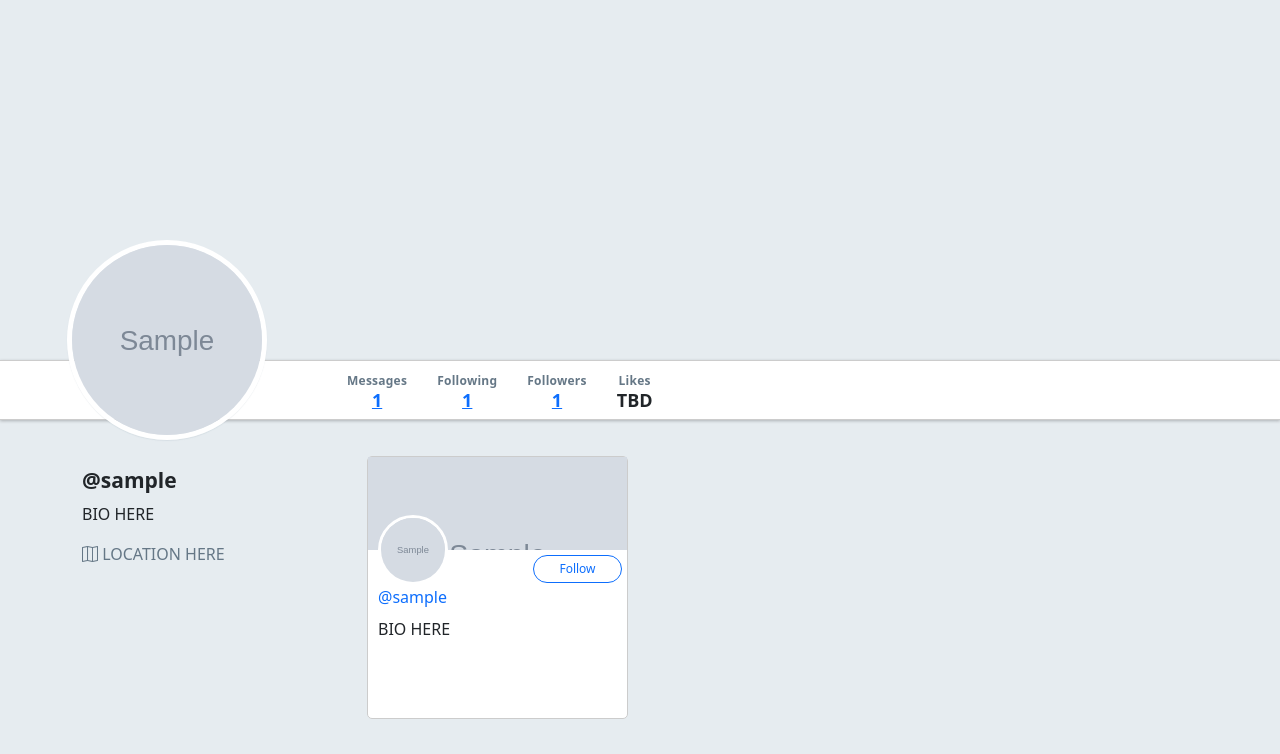
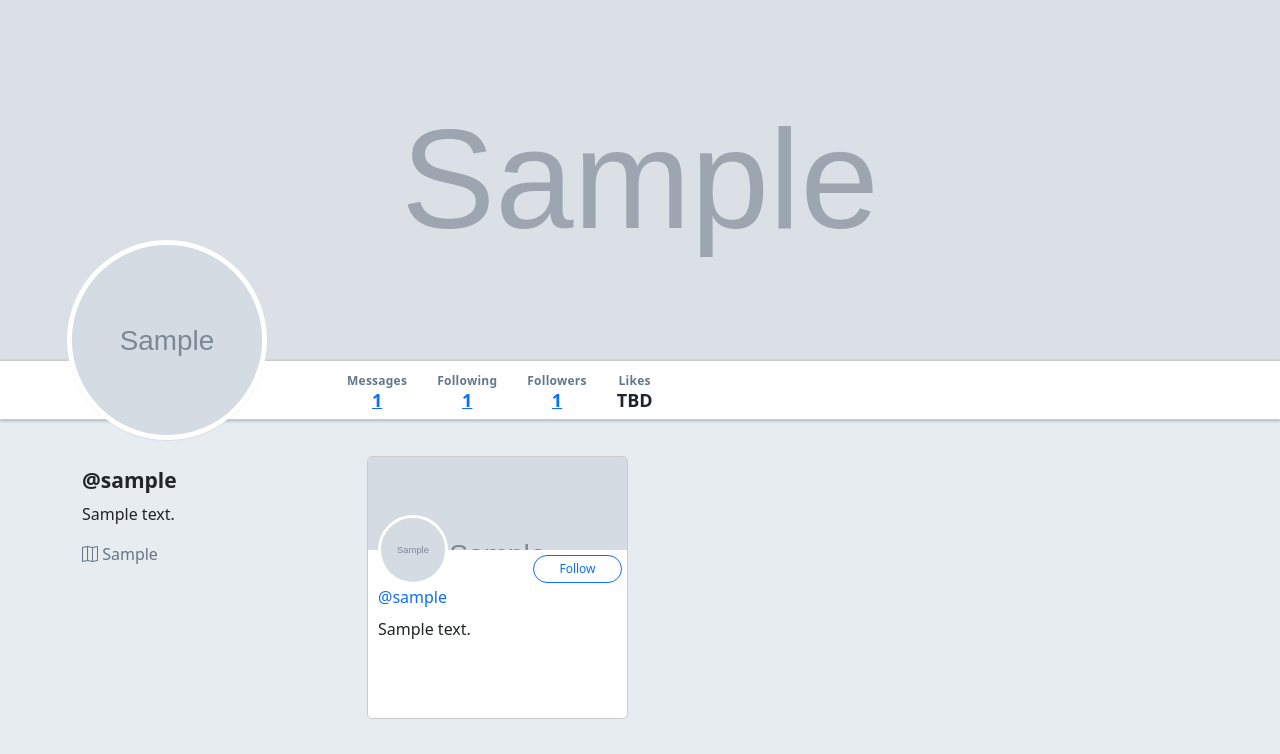
Before and after one commit to brianhjoo/Flask-Warbler, a Flask app: template templates/users/followers.html in a window 1280 px wide. Shown: the part 46-800 px from the top of the page. Run offline with Flask 2, Linux system fonts and the light colour scheme; the template is opened without the code that fills it: values that come from a table or form of the project are taken from there, others are empty; tables that the repository leaves empty hold one stand-in row (values such as "Sample post"); grey boxes marked "Sample" are stand-in pictures.

Commit message:
fixed user profile location, bio, header image and fixed user cards to display the bio

```diff
--- a/forms.py
+++ b/forms.py
@@ -46,5 +46,8 @@ class LoginForm(FlaskForm):
     )
 
 
+
+
+
 class CSRF_Form(FlaskForm):
     """For CSRF protection"""
--- a/static/stylesheets/style.css
+++ b/static/stylesheets/style.css
@@ -200,8 +200,9 @@ nav + .container {
   height: 360px;
   margin-top: -16px;
   opacity: 0.7;
-  background-size: cover;
+  background-size: center;
   background-position: top center;
+  overflow: hidden;
 }
 
 .full-width {
--- a/templates/base.html
+++ b/templates/base.html
@@ -56,6 +56,7 @@
           </a>
         </li>
         <li><a href="/messages/new">New Message</a></li>
+        <!--TODO: link tag not working with csrf -->
         <form action="/logout" method="POST">
           {{ g.form.hidden_tag() }}
           <li>
--- a/templates/users/detail.html
+++ b/templates/users/detail.html
@@ -2,9 +2,9 @@
 
 {% block content %}
 
-<div id="warbler-hero"
-     class="full-width">
-</div>
+<img id="warbler-hero"
+     class="full-width"
+     src="{{ user.header_image_url }}">
 <img src="{{ user.image_url }}"
      alt="Image for {{ user.username }}"
      id="profile-avatar">
@@ -80,10 +80,10 @@
 <div class="row">
   <div class="col-sm-3">
     <h4 id="sidebar-username">@{{ user.username }}</h4>
-    <p>BIO HERE</p>
+    <p>{{ user.bio }}</p>
     <p class="user-location">
       <span class="bi bi-map"></span>
-      LOCATION HERE
+      {{ user.location }}
     </p>
   </div>
 
--- a/templates/users/followers.html
+++ b/templates/users/followers.html
@@ -36,7 +36,7 @@
             {% endif %}
 
           </div>
-          <p class="card-bio">BIO HERE</p>
+          <p class="card-bio">{{ follower.bio }}</p>
         </div>
       </div>
     </div>
--- a/templates/users/following.html
+++ b/templates/users/following.html
@@ -35,7 +35,7 @@
             {% endif %}
 
           </div>
-          <p class="card-bio">BIO HERE</p>
+          <p class="card-bio">{{ followed_user.bio }}</p>
         </div>
       </div>
     </div>
--- a/templates/users/index.html
+++ b/templates/users/index.html
@@ -44,7 +44,7 @@
               {% endif %}
 
             </div>
-            <p class="card-bio">BIO HERE</p>
+            <p class="card-bio">{{ user.bio }}</p>
           </div>
         </div>
       </div>
```
